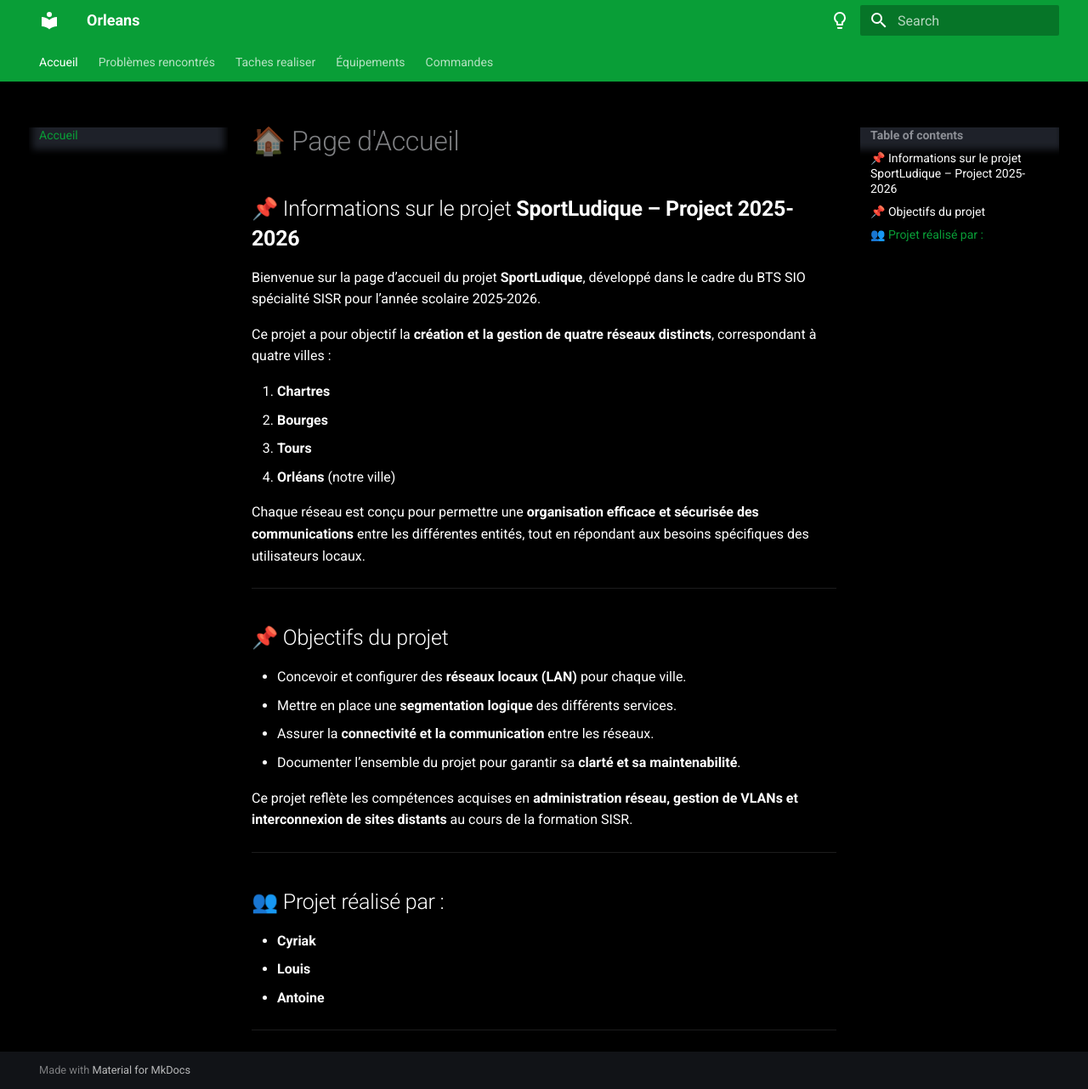
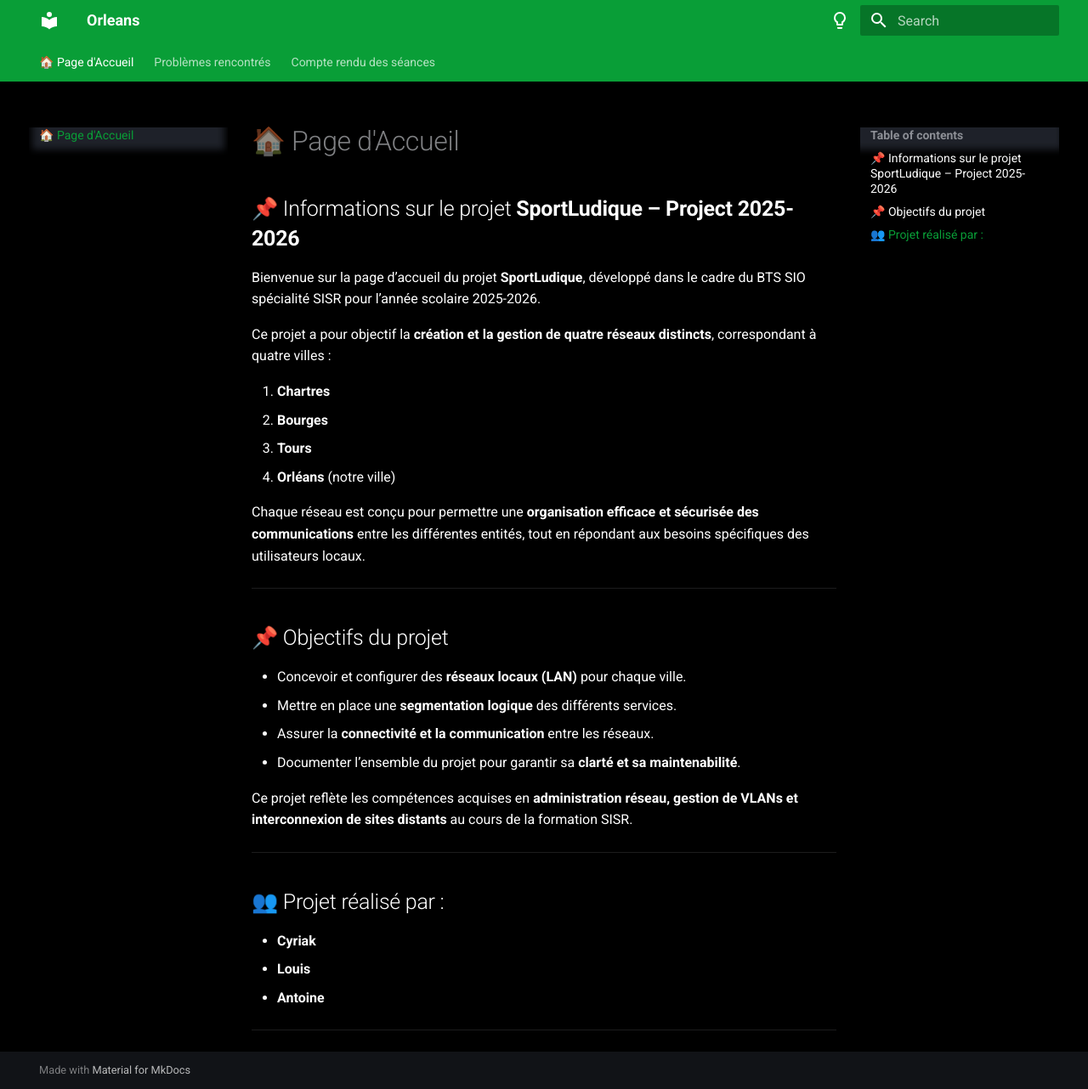
Before and after one commit to XolA-max/gp-orleans-sportludique2025-2026, an MkDocs documentation site: the page built from docs/index.md, in a window 1280 px wide and 1282 px high. Shown: the whole window at 85% size. Built offline with MkDocs 1.6.1 and Material for MkDocs 9.7.7, drawn with Linux system fonts in a browser that asks for light colours.

Commit message:
Update mkdocs.yml

```diff
--- a/mkdocs.yml
+++ b/mkdocs.yml
@@ -23,13 +23,5 @@ markdown_extensions:
   - pymdownx.superfences
   - pymdownx.highlight
   - pymdownx.emoji
-
-nav:
-  - Accueil: index.md
-  - Problèmes rencontrés: Problèmes rencontrés.md
-  - Taches realiser: taches_realiser.md
-  - Équipements: Équipements.md
-  - Commandes : Commandes.md
-
 extra_css:
   - overrides.css
```
